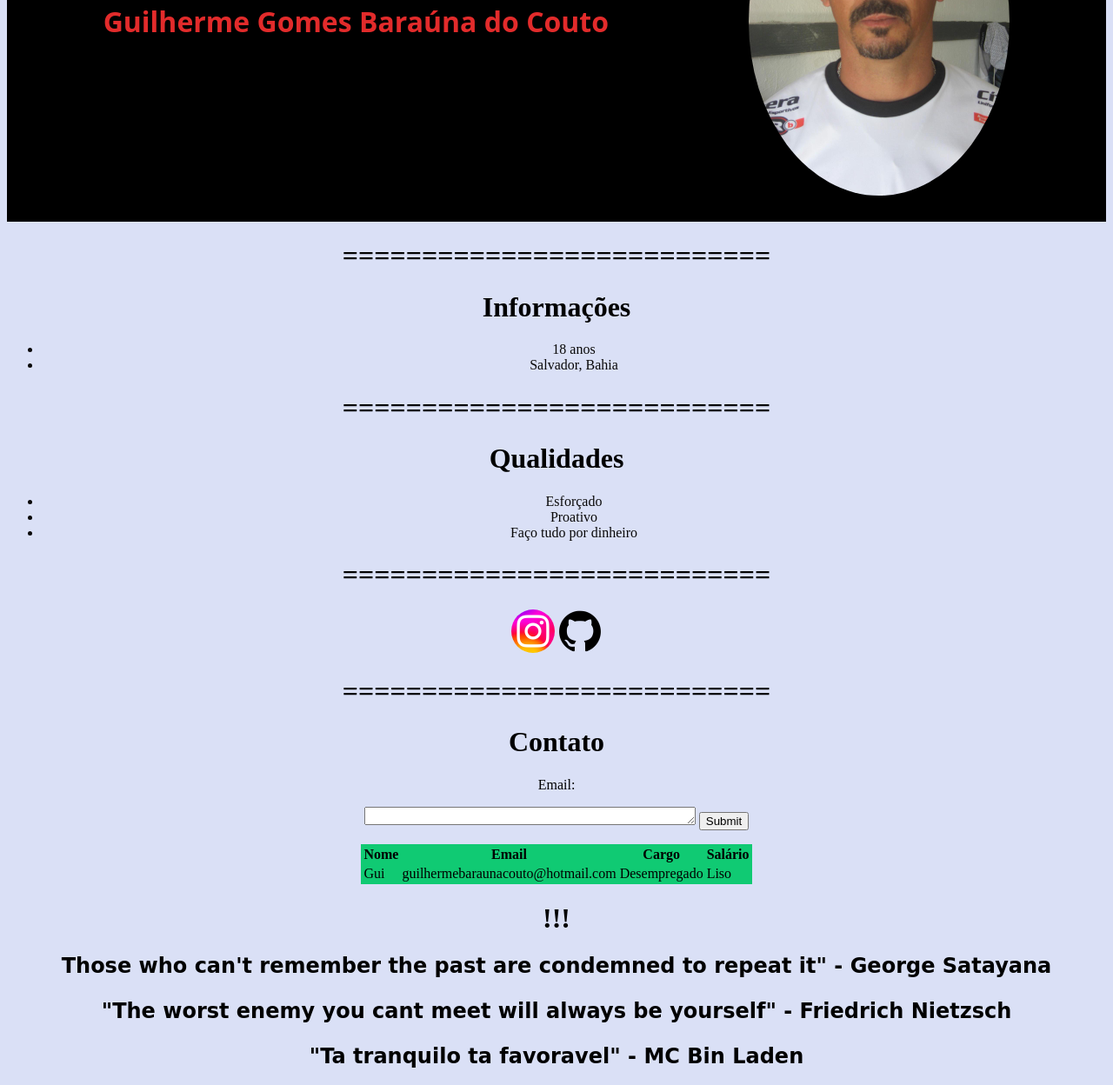
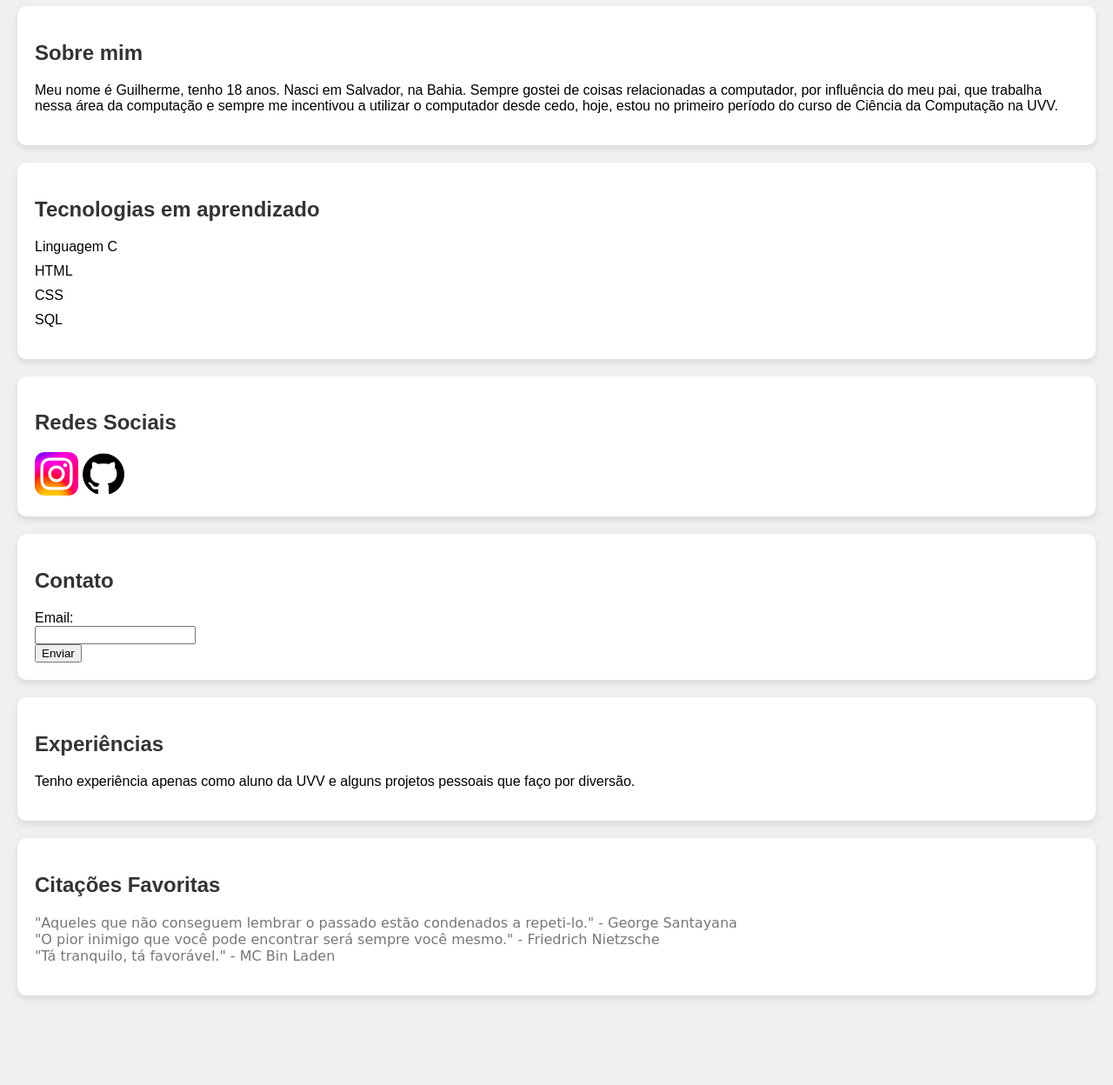
Before and after one commit to guixs789/aula-html, a plain HTML site: page index.html in a window 1280 px wide. Shown: the part 315-1563 px from the top of the page at 87% size. After the commit the page ends 1480 px from the top, so only its background shows below. Drawn offline with Linux system fonts and the light colour scheme.

Commit message:
Add files via upload

```diff
--- a/index.html
+++ b/index.html
@@ -1,113 +1,127 @@
 <!DOCTYPE html>
-<html>
+<html lang="pt-br">
 <head>
-        <title>Curriculo Virtual</title>
+    <meta charset="UTF-8">
+    <meta name="viewport" content="width=device-width, initial-scale=1.0">
+    <title>Portfólio - Guilherme Gomes Baraúna do Couto</title>
     <style>
-        div#titulo
-        {
-            border-radius: 50px;
-            background-color: rgb(255, 255, 255);
-            border-style: dashed;
+        body {
+            font-family: Arial, sans-serif;
+            background-color: #f0f0f0;
+            margin: 0;
+            padding: 0;
         }
-        header
-        {
-            background-color: rgb(0, 0, 0);
-            display: flex;
-            align-items: center;
-            justify-content: space-around;
-            padding: 30px;
-            color: rgb(226, 43, 43);
-            border-styledouble;
-            font-family: system-ui, -apple-system, BlinkMacSystemFont, 'Segoe UI', Roboto, Oxygen, Ubuntu, Cantarell, 'Open Sans', 'Helvetica Neue', sans-serif;
+        header {
+            background-color: #222;
+            color: #fff;
+            padding: 20px;
+            text-align: center;
         }
-        body{
-            background-color:rgb(218, 224, 246)
+        header img {
+            border-radius: 50%;
+            border: 4px solid #fff;
+            width: 150px;
+            height: 150px;
+            margin-top: 20px;
         }
-        img
-       {
-         border-radius: 50%;
-         border-style: hidden;
+        section {
+            background-color: #fff;
+            padding: 20px;
+            margin: 20px;
+            border-radius: 10px;
+            box-shadow: 0 4px 8px rgba(0,0,0,0.1);
+        }
+        h1, h2 {
+            color: #333;
+        }
+        ul {
+            list-style-type: none;
+            padding: 0;
         }
         ul li {
-        color: rgb(10, 9, 10);
+            margin-bottom: 10px;
         }
-       table{
-        background-color: rgb(16, 202, 115);
-        color: rgb(0, 0, 0);
+        table {
+            width: 100%;
+            border-collapse: collapse;
+            margin-top: 20px;
         }
-       h2#quotes{
+        th, td {
+            padding: 10px;
+            text-align: left;
+            border-bottom: 1px solid #ddd;
+        }
+        th {
+            background-color: #222;
+            color: #fff;
+        }
+        #quotes {
             font-family: "Cedarville Cursive", cursive;
+            color: #777;
+        }
+        header h1 {
+            color: #ffffff;
         }
     </style>
 </head>
-    <center>
-        <div id="titulo">
-            <h1>Curriculo Virtual</h1>
-        </div>
-        <p></p>
+<body>
     <header>
         <h1>Guilherme Gomes Baraúna do Couto</h1>
-            <img src="Imagens/Valdir_de_Moraes_Filho.jpg" alt="eu" width="300px">
+        <img src="Imagens/Gui.png" alt="Foto">
     </header>
 
-        <h1>===========================</h1>
-        <h1>Informações</h1>
+    <section>
+        <h2>Sobre mim</h2>
         <ul>
-            <li>18 anos</li>
-            <li>Salvador, Bahia</li>
+            <li>Meu nome é Guilherme, tenho 18 anos. Nasci em Salvador, na Bahia. Sempre gostei de coisas relacionadas a computador, por influência do meu pai, que trabalha nessa área da computação e sempre me incentivou a utilizar o computador desde cedo, hoje, estou no primeiro período do curso de Ciência da Computação na UVV. </li>
+
+        </ul>
+    </section>
+
+    <section>
+        <h2>Tecnologias em aprendizado</h2>
+        <ul>
+            <li>Linguagem C</li>
+            <li>HTML</li>
+            <li>CSS</li>
+            <li>SQL</li>
+
+        </ul>
+    </section>
+
+    <section>
+        <h2>Redes Sociais</h2>
+        <a target='_blank' href="https://www.instagram.com/gui_barauna17/"><img src="Imagens/Instagram.png" alt="Instagram" width="50px"></a>
+        <a target='_blank' href="https://github.com/guixs789"><img src="Imagens/Github.png" alt="GitHub" width="50px"></a>
+    </section>
+
+    <section>
+        <h2>Contato</h2>
+        <form action="get">
+            <label for="email">Email:</label>
+            <br>
+            <input type="email" id="email" name="email">
+            <br>
+            <input type="submit" value="Enviar">
+        </form>
+    </section>
+
+    <section>
+        <h2>Experiências</h2>
+        <ul>
+            <li>Tenho experiência apenas como aluno da UVV e alguns projetos pessoais que faço por diversão.</li>
         </ul>
 
-        <h1>===========================</h1>
-        <h1>Qualidades</h1>
-        <ul>
-            <li>Esforçado</li>
-            <li>Proativo</li>
-            <li>Faço tudo por dinheiro</li>
-        </ul>
 
-        <h1>===========================</h1>
-        <a target='_blank' href="https://www.instagram.com/gui_barauna17/"><img src="Imagens/Instagram.png" alt="insta" width="50px"></a>
-        <a target='_blank' href="https://github.com/guixs789"><img src="Imagens/Github.png" alt="github" width="50px"></a>
+    </section>
 
-        <h1>===========================</h1>
-        <h1>Contato</h1>
-        <p></p>
-            <form action="get">
-            <label for="email"> Email:</label>
-            <p></p>
-            <textarea name="" id="" cols="45" rows="1"></textarea>
-            <input type="submit">
-            <p></p>
-           </form>
-        <table>
-            <thead>
-                <tr>
-                    <th>Nome</th>
-                    <th>Email</th>
-                    <th>Cargo</th>
-                    <th>Salário</th>
-                </tr>
-            </thead>
-            <tbody>
-                <tr>
-                    <td>Gui</td>
-                    <td>guilhermebaraunacouto@hotmail.com</td>
-                    <td>Desempregado</td>
-                    <td>Liso</td>
-                </tr>
-            </tbody>
-        </table>
-        <p></p>
-        <h1>
-            !!!
-        </h1>
-            <h2 id="quotes">
-            Those who can't remember the past are condemned to repeat it" - George Satayana
-            <p></p>
-            "The worst enemy you cant meet will always be yourself" - Friedrich Nietzsch
-            <p></p>
-            "Ta tranquilo ta favoravel" - MC Bin Laden
-            </h2>
-    </center>
+    <section>
+        <h2>Citações Favoritas</h2>
+        <p id="quotes">
+            "Aqueles que não conseguem lembrar o passado estão condenados a repeti-lo." - George Santayana<br>
+            "O pior inimigo que você pode encontrar será sempre você mesmo." - Friedrich Nietzsche<br>
+            "Tá tranquilo, tá favorável." - MC Bin Laden
+        </p>
+    </section>
 </body>
 </html>
```
Also changed, not shown: Imagens/Gui.png (added), Wireframe/diagramaotavio.drawio.png (added). Lines whose indentation alone changed are shown as unchanged.
